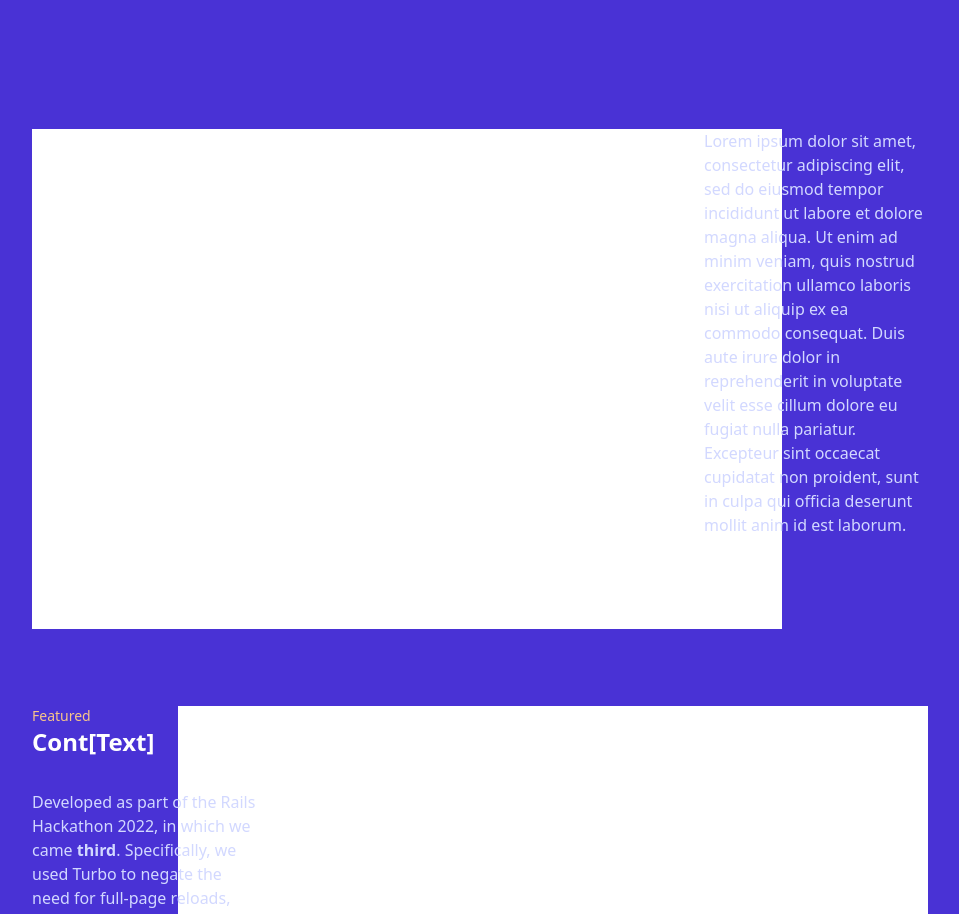
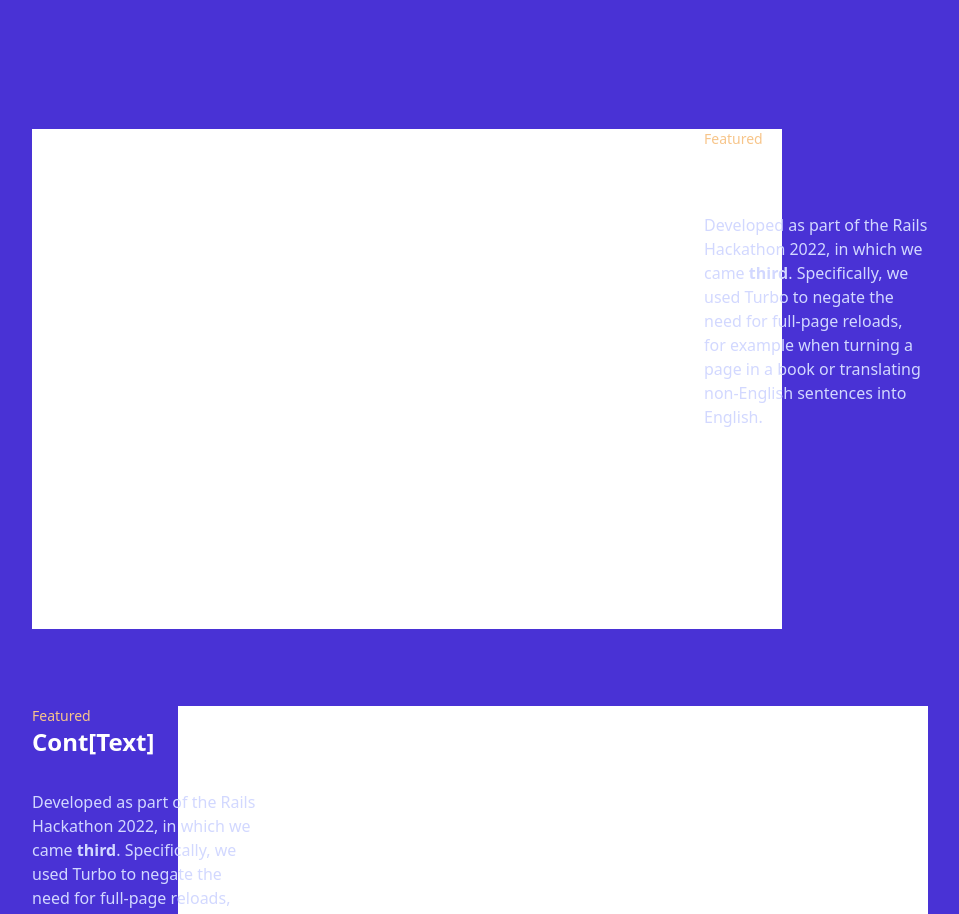
Before and after one commit to adrianHards/adrianhards.github.io, a React (Create React App) app: page / in a window 1280 px wide. Shown: the part 1720-2634 px from the top of the page, without its empty margins (160-1119 px from the left). Built offline with nearby package versions, Linux system fonts and the light colour scheme; a web font is replaced by a local one.

Commit message:
indentation on projectone page

```diff
--- a/src/components/ProjectOne.js
+++ b/src/components/ProjectOne.js
@@ -43,12 +43,18 @@ function ProjectOne() {
               <motion.div variants={fadeIn} class="col-span-1">
                 <div class="float-right">
                   <div class="text-left">
-                    <div class="header text-[#d2d8ff] font-light">
-                      Lorem ipsum dolor sit amet, consectetur adipiscing elit, sed do eiusmod tempor incididunt ut labore et dolore magna aliqua.
-                      Ut enim ad minim veniam, quis nostrud exercitation ullamco laboris nisi ut aliquip ex ea commodo consequat.
-                      Duis aute irure dolor in reprehenderit in voluptate velit esse cillum dolore eu fugiat nulla pariatur.
-                      Excepteur sint occaecat cupidatat non proident, sunt in culpa qui officia deserunt mollit anim id est laborum.
-                    </div>
+                  <div class="header text-[#d2d8ff] font-light">
+                        <div class="text-[#F7C58A] text-sm">
+                          Featured
+                        </div>
+                        <div class="text-white text-2xl font-semibold pb-8">
+                          Trace
+                        </div>
+                        <div>
+                          Developed as part of the <span class="hover:text-[#F7C58A] link-underline"><a href="https://railshackathon.com/">Rails Hackathon 2022</a></span>, in which we came <span class="font-semibold">third</span>.
+                          Specifically, we used Turbo to negate the need for full-page reloads, for example when turning a page in a book or translating non-English sentences into English.
+                        </div>
+                      </div>
                   </div>
                 </div>
               </motion.div>
--- a/src/components/ProjectTwo.js
+++ b/src/components/ProjectTwo.js
@@ -30,9 +30,7 @@ function ProjectTwo() {
     >
       <div class="project-container">
         <div class="flow-root ml-48 mr-48 pt-[6%]">
-
           <div class="grid grid-cols-4">
-
               <div class="col-span-1 relative text-[#d2d8ff]">
                 <motion.div variants={fadeIn}>
                   <div class="float-right">
```
Lines whose indentation alone changed are shown as unchanged.
